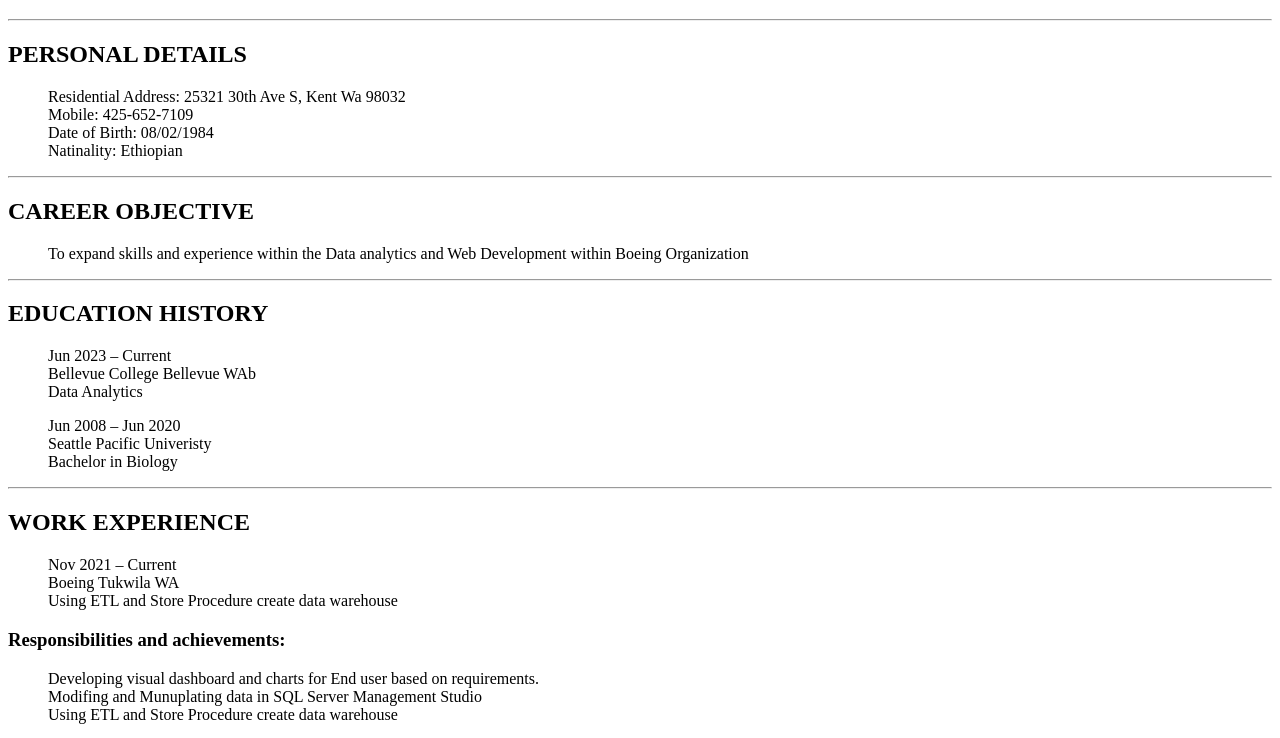
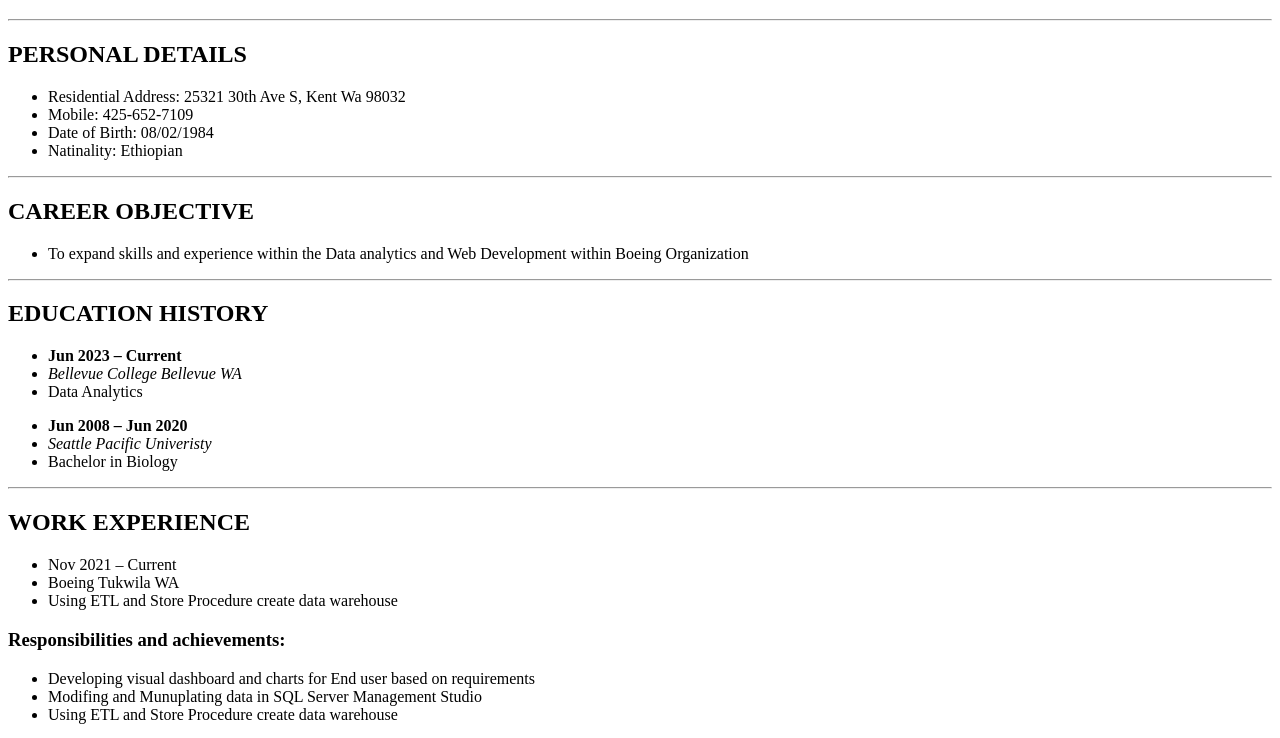
Before and after one commit to emeshesha39/Prog109-Programming, a plain HTML site: page Artifact01/index.HTML in a window 1280 px wide. Shown: the part 61-799 px from the top of the page. Drawn offline with Linux system fonts and the light colour scheme.

Commit message:
Update index.HTML

```diff
--- a/Artifact01/index.HTML
+++ b/Artifact01/index.HTML
@@ -11,55 +11,53 @@
 	<hr>
 
     <h2>PERSONAL DETAILS</h2>
-    <dl>
-    	<dd>Residential Address: 	25321 30th Ave S, Kent Wa 98032 </dd>
-        <dd>Mobile: 425-652-7109</dd>
-        <dd>Date of Birth: 08/02/1984</dd>
-        <dd>Natinality: Ethiopian</dd>
-    </dl>
+    <ul>
+    	<li>Residential Address: 	25321 30th Ave S, Kent Wa 98032</li>
+        <li>Mobile: 425-652-7109</li>
+        <li>Date of Birth: 08/02/1984</li>
+        <li>Natinality: Ethiopian</li>
+    </ul>
     <hr>
     <h2>CAREER OBJECTIVE</h2>
-    <dl>
-    	<dd>To expand skills and experience within the Data analytics and Web Development within Boeing Organization</dd>
-	</dl>
+    <ul>
+    	<li>To expand skills and experience within the Data analytics and Web Development within Boeing Organization</li>
+	</ul>
     <hr>
     <h2>EDUCATION HISTORY</h2>
-    <dl>
-        <dd>Jun 2023 – Current</dd>
-        <dd>Bellevue College Bellevue WAb</dd>
-       	<dd>Data Analytics</dd>
-    </dl>
+    <ul>
+        <strong><li>Jun 2023 – Current</li></strong>
+        <i><li>Bellevue College Bellevue WA</li></i>
+       	<li>Data Analytics</li>
+    </ul>
     <p>
-        <dl>
-        <dd>Jun 2008 – Jun 2020</dd>
-        <dd>Seattle Pacific Univeristy</dd>
-       	<dd>Bachelor in Biology</dd>
-    </dl>
+        <ul>
+        <strong><li>Jun 2008 – Jun 2020</li></strong>
+        <i><li>Seattle Pacific Univeristy</li></i>
+       	<li>Bachelor in Biology</li>
+    </ul>
     <hr>
 
     <h2>WORK EXPERIENCE</h2>
-    <dl>
-        <dd>Nov 2021 – Current</dd>
-        <dd>Boeing Tukwila WA</dd>
-       	<dd>Using ETL and Store Procedure create data warehouse</dd>
-    </dl>
+    <ul>
+        <li>Nov 2021 – Current</li>
+        <li>Boeing Tukwila WA</li>
+       	<li>Using ETL and Store Procedure create data warehouse</li>
+    </ul>
 
     <h3>Responsibilities and achievements:</h3>
-    <dl>
-        <dd>Developing visual dashboard and charts for End user based on requirements.</dd>
-        <dd>Modifing and Munuplating data in SQL Server Management Studio</dd>
-       	<dd>Using ETL and Store Procedure create data warehouse</dd>
-    </dl>
+    <ul>
+        <li>Developing visual dashboard and charts for End user based on requirements</li>
+        <li>Modifing and Munuplating data in SQL Server Management Studio</li>
+       	<li>Using ETL and Store Procedure create data warehouse</li>
+    </ul>
     <hr>
     <h2>COMMUNITY INVOLVEMENT & RECOGNISED ACHIEVEMENTS,</h2>
     <hr>
-    <ol>
+    <ul>
         <li>Volunter at my Son School.</li>
         <li>Organize community get together</li>
-    </ol>
+    </ul>
     <hr>
-
-
 
 	<h2>OTHER SKILLS AND CERTIFICATES</h2>
     <h3>Computer Skills:</h3>
```
